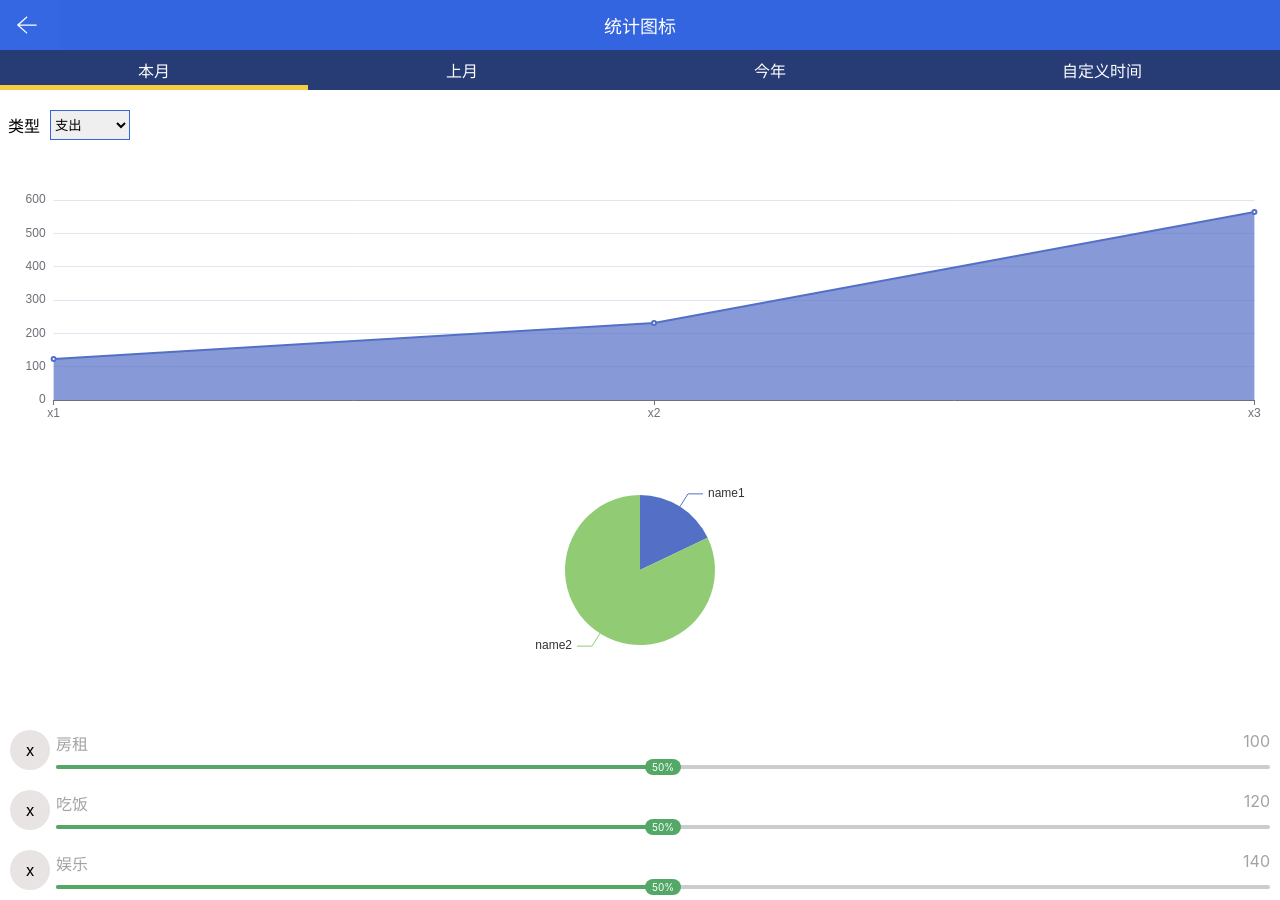
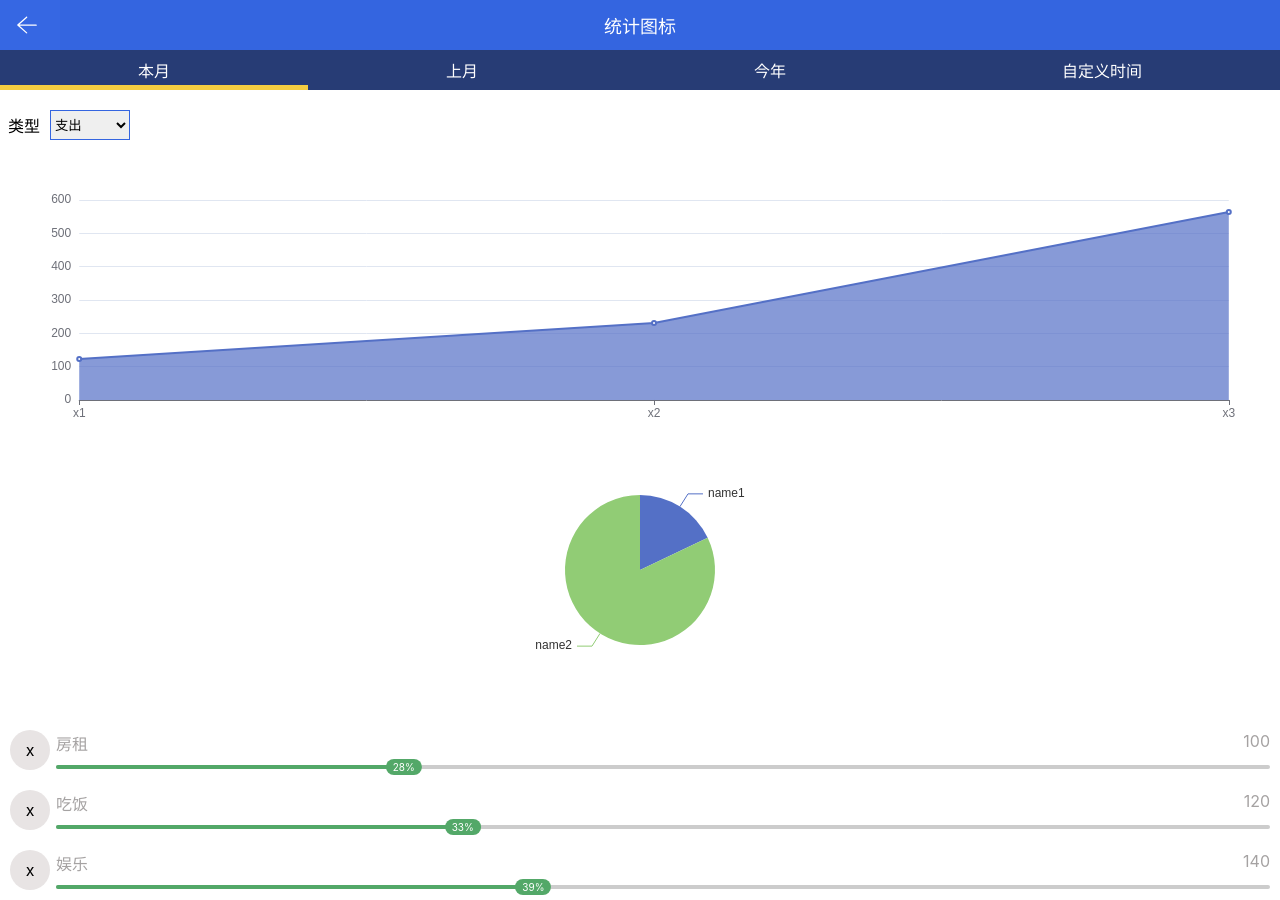
Before and after one commit to jgorijinal/github-page-demo-1, a Vue app: page /#/statistics in a window 1280 px wide. Built offline with nearby package versions, Linux system fonts and the light colour scheme.

Commit message:
修复绝对定位重叠问题

```diff
--- a/src/views/statistics/components/LineEchart.vue
+++ b/src/views/statistics/components/LineEchart.vue
@@ -26,9 +26,9 @@ const options = computed(() => {
     }
   },
   grid: {
-    left: '2%',
+    left: '4%',
     bottom: '0',
-    right: '2%',
+    right: '4%',
     containLabel: true
   },
   xAxis: [
--- a/src/views/statistics/components/progressBar.vue
+++ b/src/views/statistics/components/progressBar.vue
@@ -9,7 +9,7 @@
         <span>{{item.tag.name}}</span>
         <span>{{item.amount}}</span>
       </div>
-      <van-progress :percentage="50" color="#53a868" track-color="#cccccc"/>
+      <van-progress :percentage="item.percentage.slice(0,-1)" color="#53a868" track-color="#cccccc"/>
     </div>
   </div>
 </template>
--- a/src/views/statistics/statistics.vue
+++ b/src/views/statistics/statistics.vue
@@ -4,6 +4,7 @@
       <img :src="fanhuiSvg" alt="" class="fanhui">
     </template>
   </nav-bar>
+  <div class="container-wrapper">
     <tabs v-model:active="activeName">
     <tab name="本月">
       <charts  :startDate="getThisMonth().startDate" :endDate="getThisMonth().endDate" v-model="activeSelect"/>
@@ -20,6 +21,7 @@
         <charts  :startDate="customDate.startDate" :endDate="customDate.endDate" v-model="activeSelect"/>
     </tab>
   </tabs>
+  </div>
 </template>
 <script lang="ts" setup>
 import fanhuiSvg from '../../assets/icons/fanhui.svg'
@@ -42,7 +44,7 @@ const customDate = ref({
 
 // 日期改变
 const dateChanged = (date:any) => {
-  customDate.value = x
+  customDate.value = date
 }
 
 // 类型选择 收入income / 支出 expense
@@ -53,4 +55,13 @@ img{
   width:1.2em;
   height:1.2em;
 }
+.eren-navBar-content{
+  position:fixed;
+  left:0;
+  top:0;
+  z-index:20;
+}
+.container-wrapper {
+  padding-top:50px;
+}
 </style>
```
